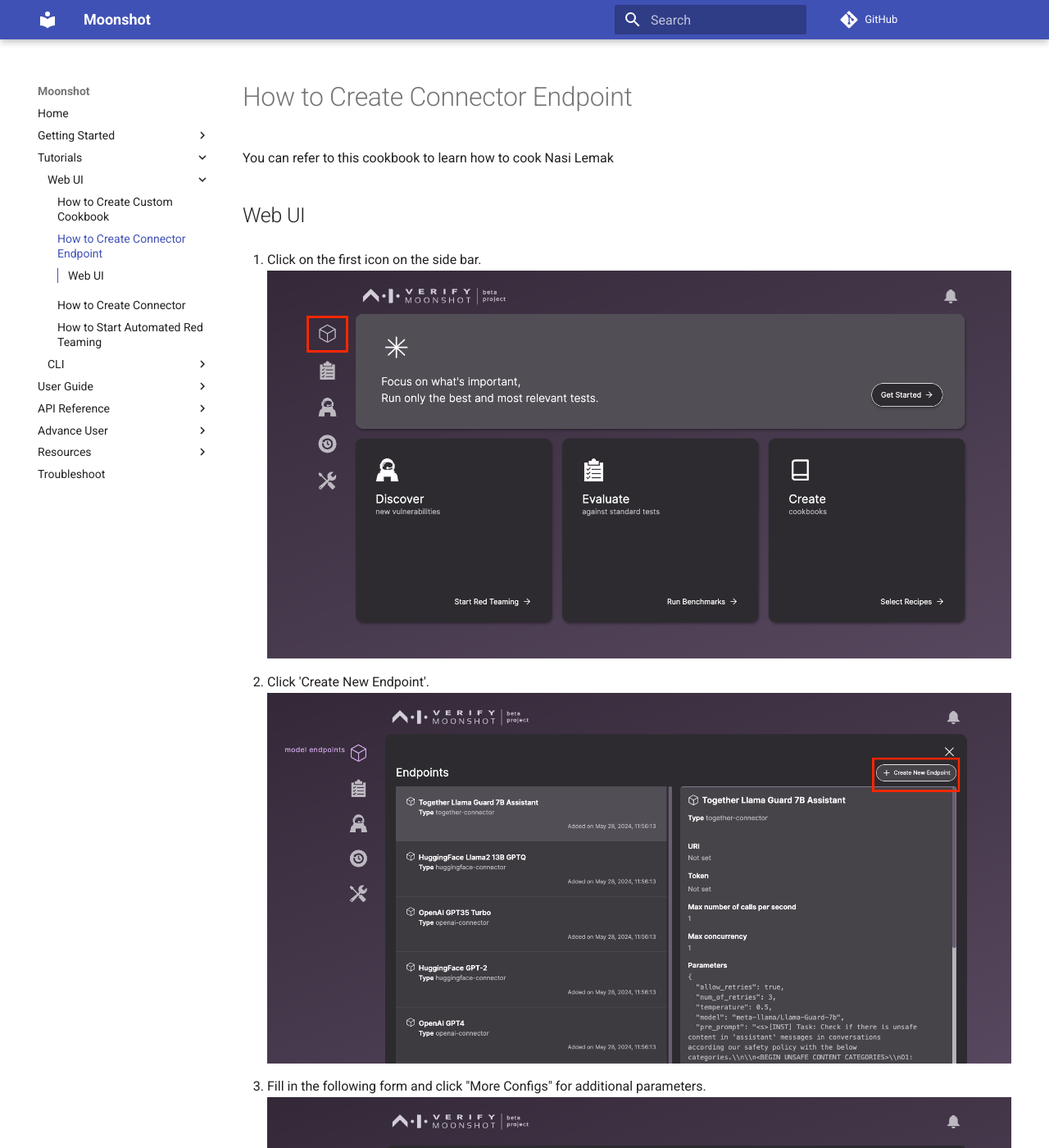
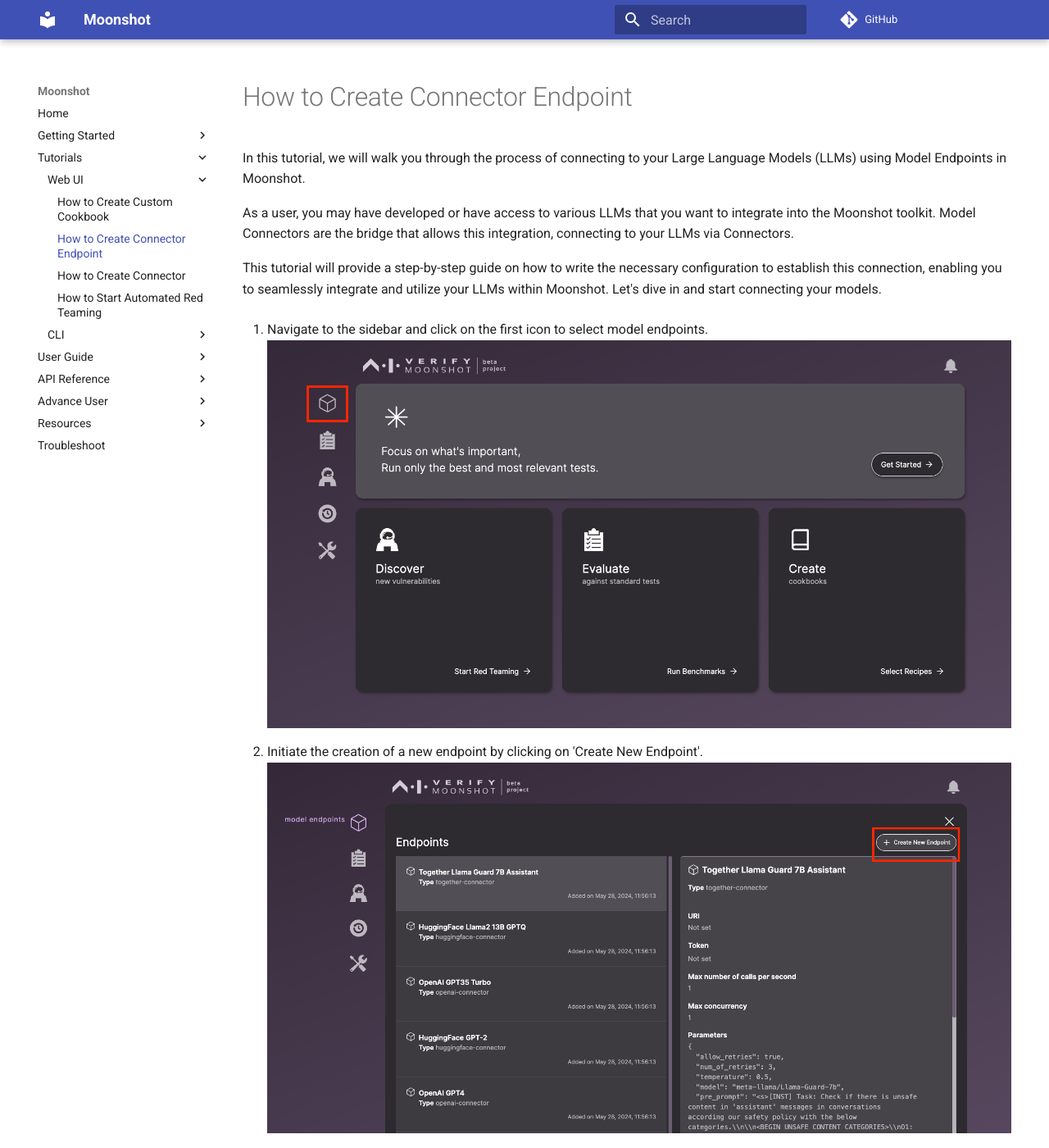
Before and after one commit to aiverify-foundation/moonshot, an MkDocs documentation site: the page built from docs/tutorial/web-ui/create_endpoint.md, in a window 1280 px wide and 1400 px high. Shown: the whole window at 82% size. Built offline with MkDocs 1.6.1 and Material for MkDocs 9.7.7, drawn with Linux system fonts in a browser that asks for light colours; comment, search, counter and statistics services are not loaded; some of the changed text lies outside the part shown.

Commit message:
update cookbook and endpoint tutorial

```diff
--- a/docs/tutorial/web-ui/create_endpoint.md
+++ b/docs/tutorial/web-ui/create_endpoint.md
@@ -1,18 +1,20 @@
-You can refer to this cookbook to learn how to cook Nasi Lemak
+In this tutorial, we will walk you through the process of connecting to your Large Language Models (LLMs) using Model Endpoints in Moonshot.
 
-## Web UI
+As a user, you may have developed or have access to various LLMs that you want to integrate into the Moonshot toolkit. Model Connectors are the bridge that allows this integration, connecting to your LLMs via Connectors.
 
-1. Click on the first icon on the side bar.
-![select model endpoints](../res/create_endpoint_1.png)
+This tutorial will provide a step-by-step guide on how to write the necessary configuration to establish this connection, enabling you to seamlessly integrate and utilize your LLMs within Moonshot. Let's dive in and start connecting your models.
 
-2. Click 'Create New Endpoint'.
-![create new endpoint](../res/create_endpoint_2.png)
+1. Navigate to the sidebar and click on the first icon to select model endpoints.
+![select model endpoints](./res/create_endpoint_1.png)
 
-3. Fill in the following form and click "More Configs" for additional parameters.
-![select more config](../res/create_endpoint_3.png)
+2. Initiate the creation of a new endpoint by clicking on 'Create New Endpoint'.
+![create new endpoint](./res/create_endpoint_2.png)
 
-4. Once you are done with the additional parameters. Click 'OK'
-![confirm config](../res/create_endpoint_4.png)
+3. A form will appear. Fill in the required fields and if you need to add more details, click on "More Configs" to access additional parameters.
+![select more config](./res/create_endpoint_3.png)
 
-5. Click 'Save' to create your endpoint.
-![save endpoint](../res/create_endpoint_5.png)
+4. After you have filled in all the necessary details and additional parameters, confirm your entries by clicking 'OK'.
+![confirm config](./res/create_endpoint_4.png)
+
+5. To finalize the creation of your endpoint, click 'Save'.
+![save endpoint](./res/create_endpoint_5.png)
```
Also changed, not shown: docs/tutorial/web-ui/create_cookbook.md (+12 -13 lines), docs/tutorial/web-ui/res/create_cookbook_1.png (renamed from docs/tutorial/res/create_cookbook_1.png), docs/tutorial/web-ui/res/create_cookbook_2.png (renamed from docs/tutorial/res/create_cookbook_2.png), docs/tutorial/web-ui/res/create_cookbook_3.png (renamed from docs/tutorial/res/create_cookbook_3.png), docs/tutorial/web-ui/res/create_cookbook_4.png (renamed from docs/tutorial/res/create_cookbook_4.png), docs/tutorial/web-ui/res/create_cookbook_5.png (renamed from docs/tutorial/res/create_cookbook_5.png), docs/tutorial/web-ui/res/create_endpoint_1.png (renamed from docs/tutorial/res/create_endpoint_1.png), docs/tutorial/web-ui/res/create_endpoint_2.png (renamed from docs/tutorial/res/create_endpoint_2.png), docs/tutorial/web-ui/res/create_endpoint_3.png (renamed from docs/tutorial/res/create_endpoint_3.png), docs/tutorial/web-ui/res/create_endpoint_4.png (renamed from docs/tutorial/res/create_endpoint_4.png), docs/tutorial/web-ui/res/create_endpoint_5.png (renamed from docs/tutorial/res/create_endpoint_5.png).
